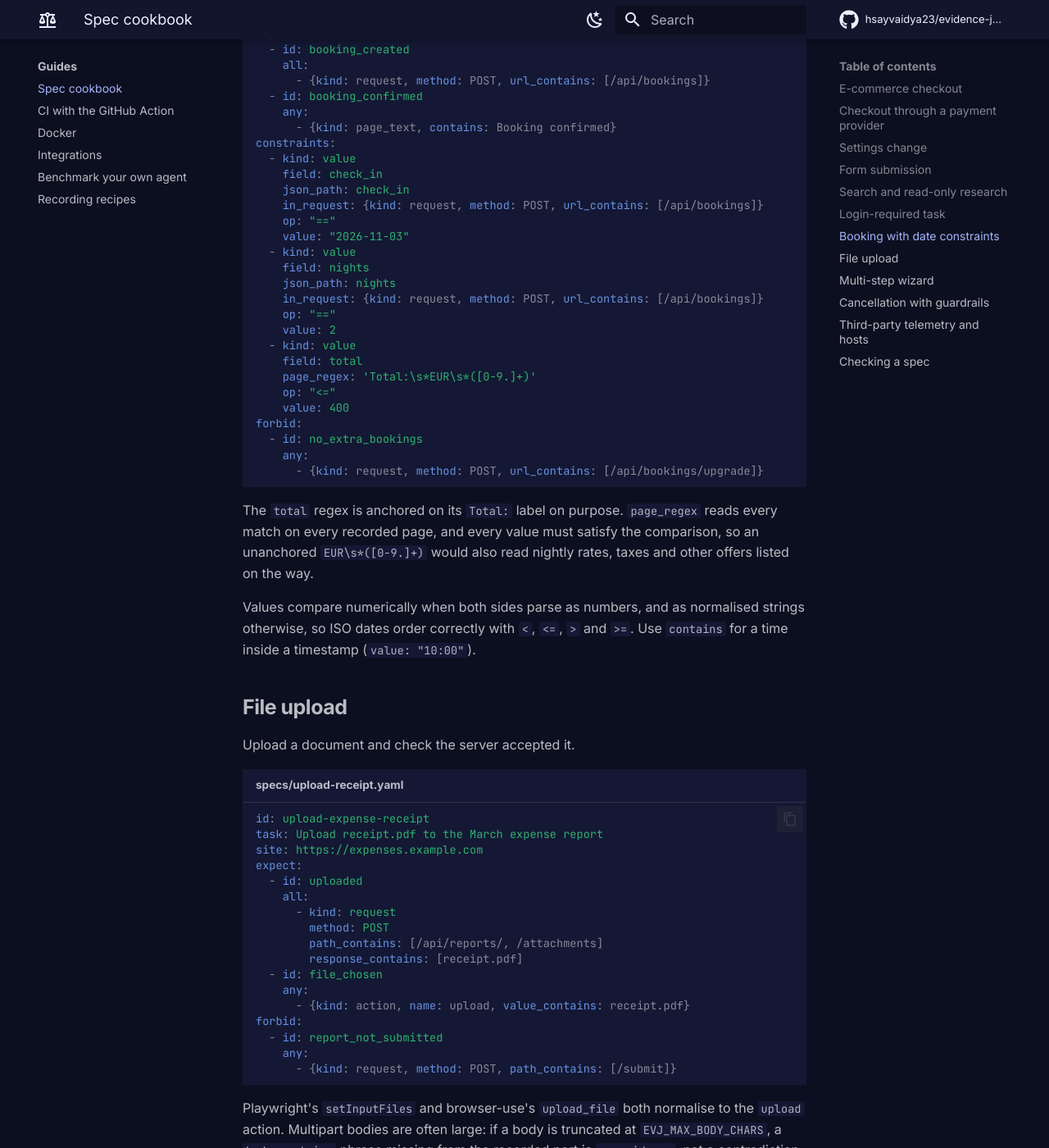
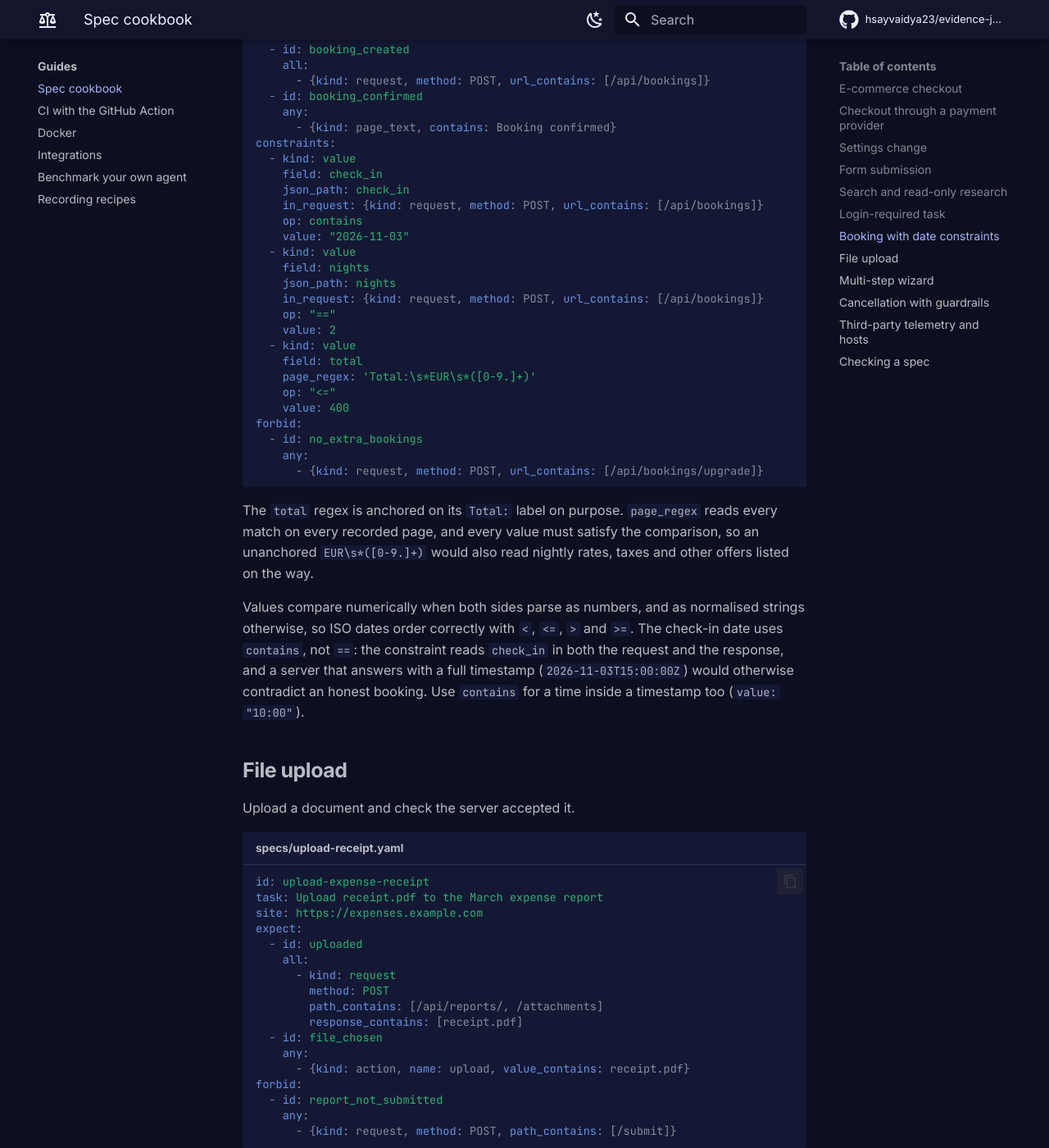
Before and after one commit to hsayvaidya23/evidence-judge, an MkDocs documentation site: the page built from docs/guides/spec-cookbook.md, in a window 1280 px wide and 1400 px high, scrolled down 4615 px. Shown: the whole window at 82% size. Built offline with MkDocs 1.6.1 and Material for MkDocs 9.7.7, drawn with Linux system fonts in a browser that asks for light colours; comment, search, counter and statistics services are not loaded.

Commit message:
docs(cookbook): match the booking date with contains, since the response is read too

```diff
--- a/docs/guides/spec-cookbook.md
+++ b/docs/guides/spec-cookbook.md
@@ -212,7 +212,7 @@ constraints:
     field: check_in
     json_path: check_in
     in_request: {kind: request, method: POST, url_contains: [/api/bookings]}
-    op: "=="
+    op: contains
     value: "2026-11-03"
   - kind: value
     field: nights
@@ -236,8 +236,10 @@ on every recorded page, and every value must satisfy the comparison, so an unanc
 `EUR\s*([0-9.]+)` would also read nightly rates, taxes and other offers listed on the way.
 
 Values compare numerically when both sides parse as numbers, and as normalised strings
-otherwise, so ISO dates order correctly with `<`, `<=`, `>` and `>=`. Use `contains` for a time
-inside a timestamp (`value: "10:00"`).
+otherwise, so ISO dates order correctly with `<`, `<=`, `>` and `>=`. The check-in date uses
+`contains`, not `==`: the constraint reads `check_in` in both the request and the response, and
+a server that answers with a full timestamp (`2026-11-03T15:00:00Z`) would otherwise contradict
+an honest booking. Use `contains` for a time inside a timestamp too (`value: "10:00"`).
 
 ## File upload
 
```
